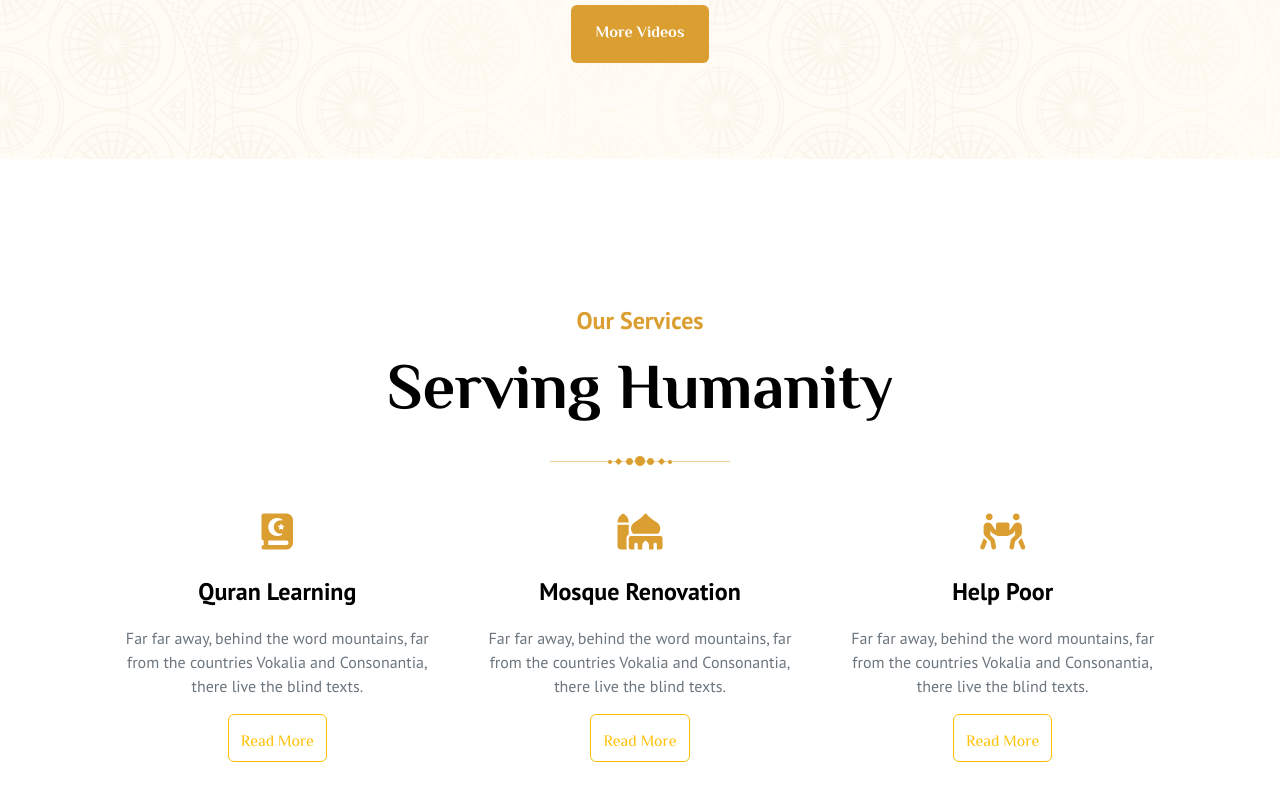
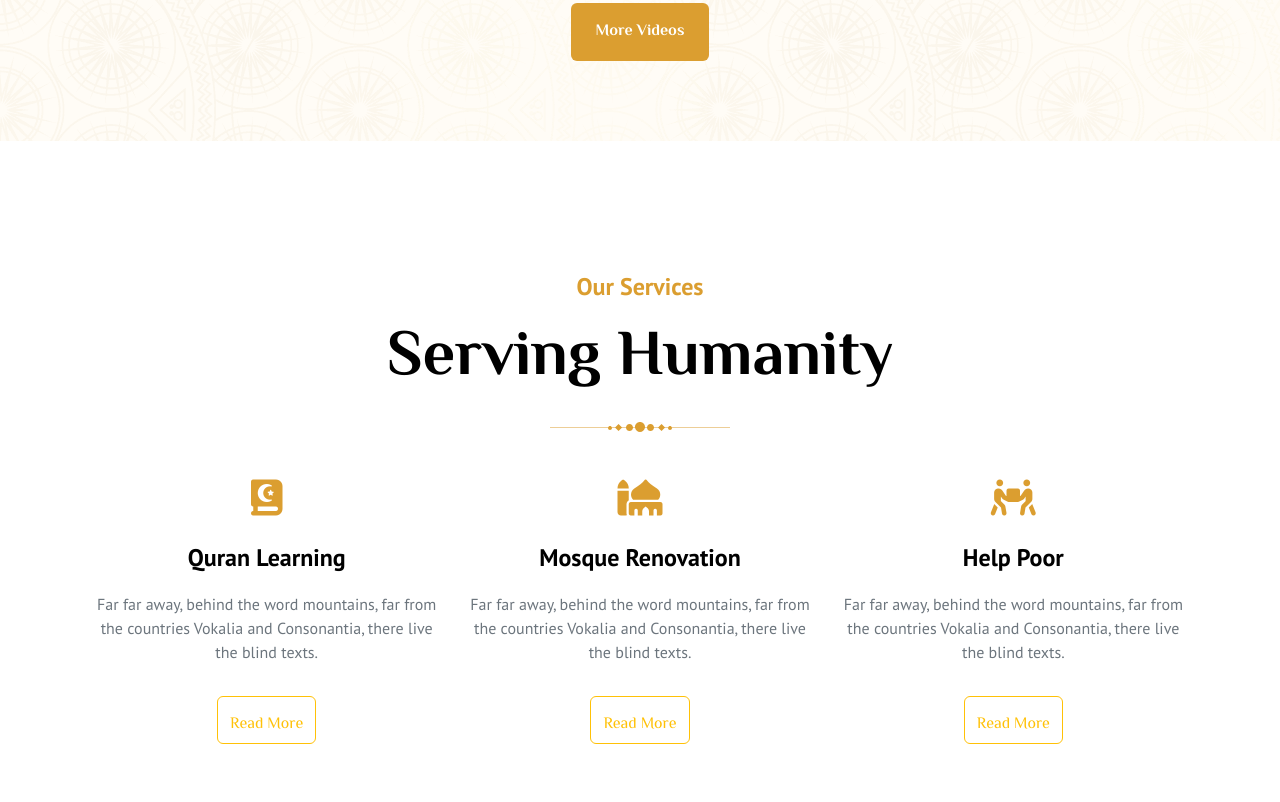
Before and after one commit to Nomi444/Jamaah-Mosque, a plain HTML site: page index.html in a window 1280 px wide. Shown: the part 2318-3120 px from the top of the page. Drawn offline with nearby package versions, Linux system fonts and the light colour scheme.

Commit message:
update the code new section add make responsive all section

```diff
--- a/index.html
+++ b/index.html
@@ -390,7 +390,7 @@
               </p>
             </div>
 
-            <div class="text-center">
+            <div class="text-center pt-3">
               <button type="button" class="btn btn-outline-warning pt-3">
                 Read More
               </button>
@@ -411,7 +411,7 @@
               </p>
             </div>
 
-            <div class="text-center">
+            <div class="text-center pt-3">
               <button type="button" class="btn btn-outline-warning pt-3">
                 Read More
               </button>
@@ -434,7 +434,7 @@
               </p>
             </div>
 
-            <div class="text-center">
+            <div class="text-center pt-3">
               <button type="button" class="btn btn-outline-warning pt-3">
                 Read More
               </button>
--- a/style.css
+++ b/style.css
@@ -125,7 +125,7 @@ Header Area Navbar
   background-position: center; */
 }
 .p-10{
-  padding: 6rem;
+  padding: 5rem;
 }
 
 
```
